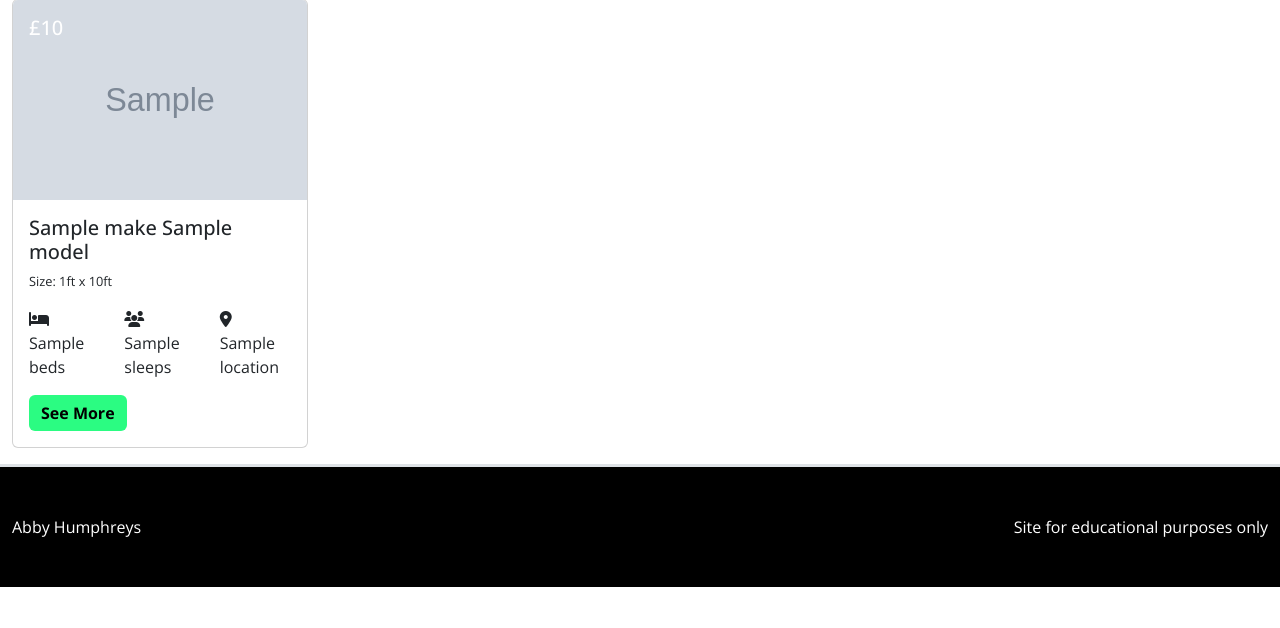
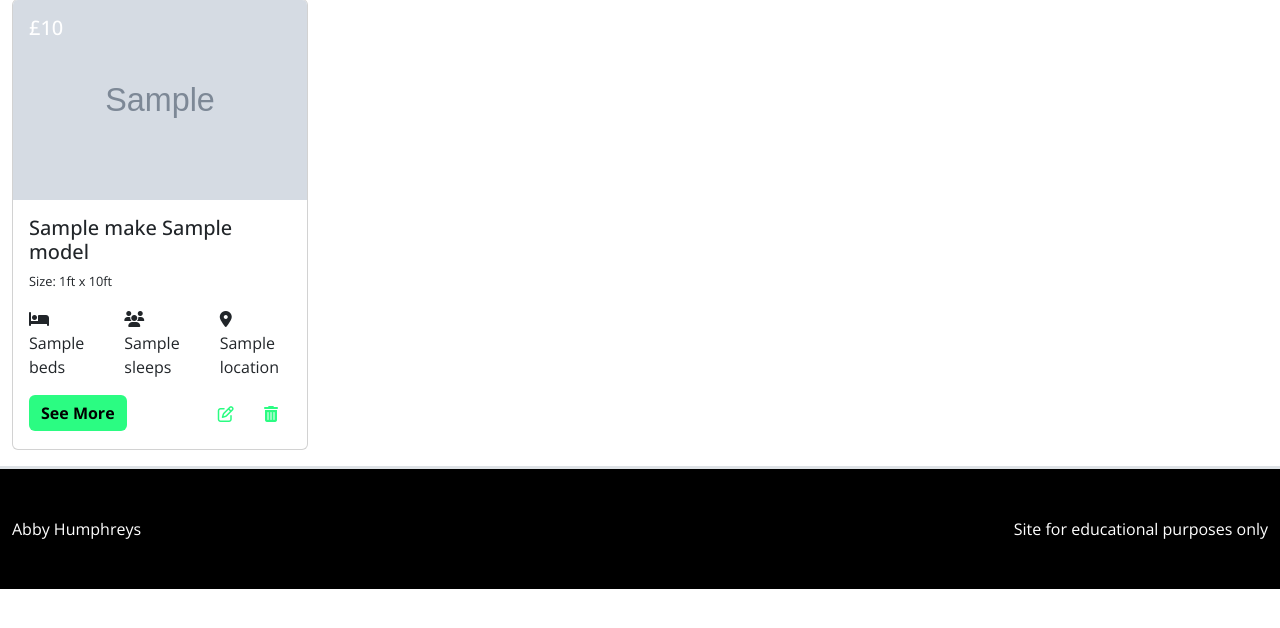
Before and after one commit to AbbyHumphreys/Caravansy, a Flask app: page /get_listings in a window 1280 px wide. Shown: the part 123-751 px from the top of the page. Run offline with Flask 2, Linux system fonts and the light colour scheme; grey boxes marked "Sample" are stand-in pictures; a database or web service that is not in the repository returns one stand-in record (values such as "Sample title"); some libraries are stand-ins or nearby versions.

Commit message:
add: edit and delete button to listing card

```diff
--- a/templates/listings.html
+++ b/templates/listings.html
@@ -28,7 +28,20 @@
                                     {{ listing.location }}
                                 </div>
                             </div>
-                            <a href="#" class="btn btn-primary">See More</a>
+                            <div class="row">
+                                <div class="col-6">
+                                    <a href="#" class="btn btn-primary">See More</a>
+                                </div>
+                                <div class="col-6 text-end">
+                                    <a href="#" class="btn">
+                                        <i class="fa-regular fa-pen-to-square txt-color-1"></i>
+                                    </a>
+                                    <a href="#" class="btn">
+                                        <i class="fa-solid fa-trash-can txt-color-1"></i>
+                                    </a>
+                                </div>
+                            </div>
+
                         </div>
                     </div>
                 </div>
```
